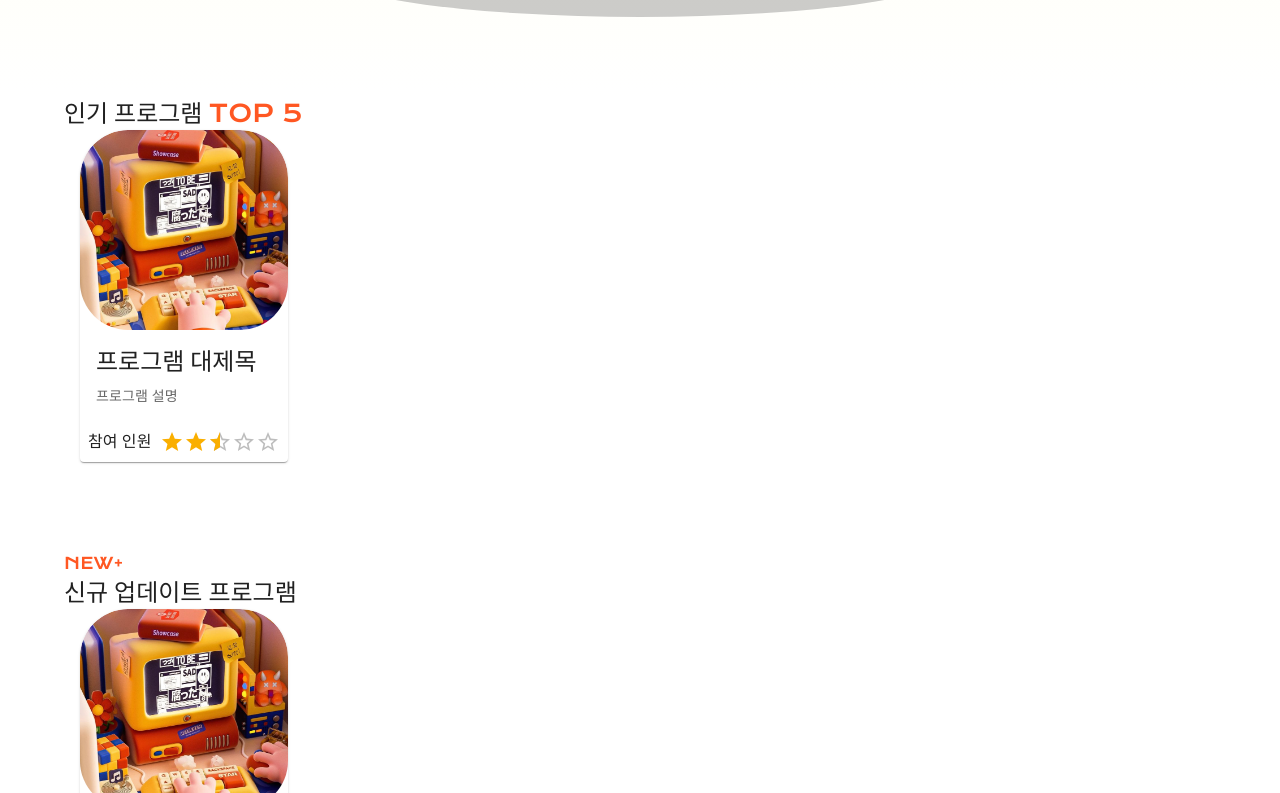
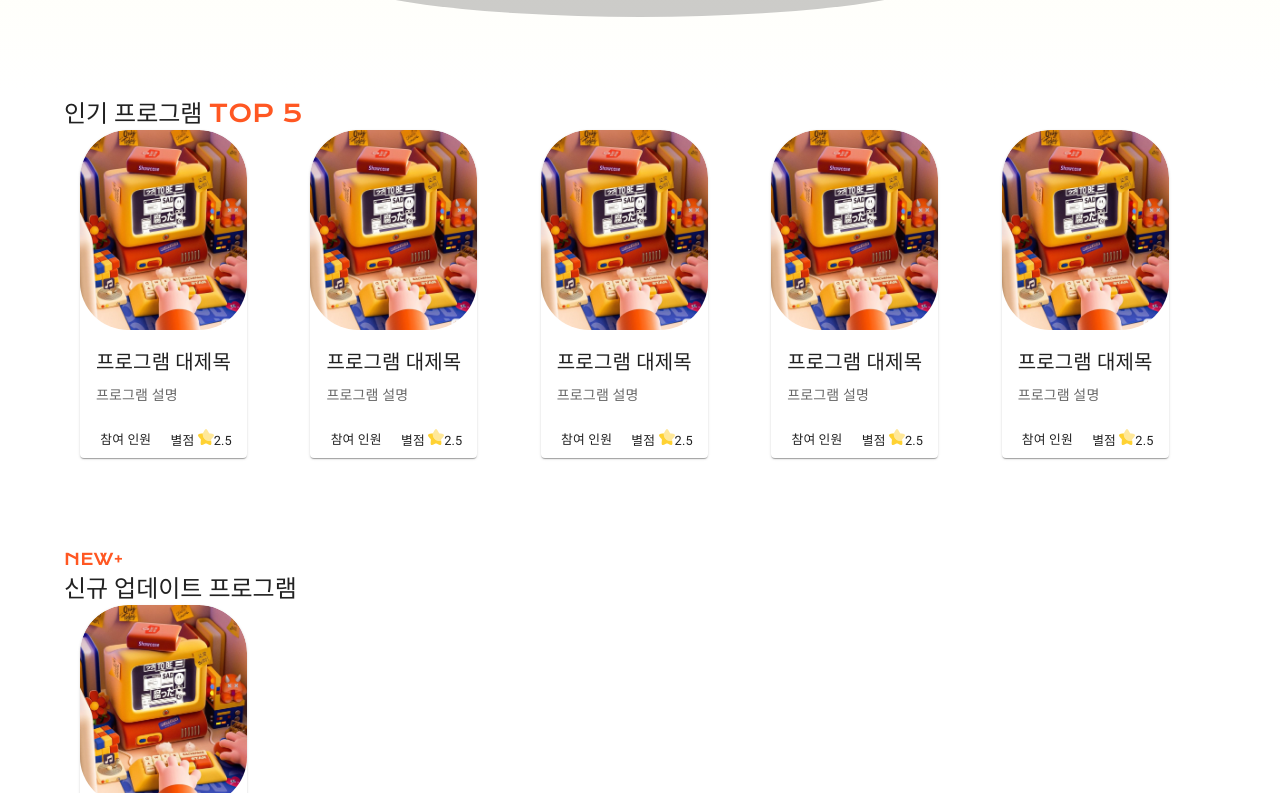
Before and after one commit to No-Devides-Found/digiteo-frontend, a React (Create React App) app: page / in a window 1280 px wide. Shown: the part 827-1620 px from the top of the page. Built offline with nearby package versions, Linux system fonts and the light colour scheme.

Commit message:
참여인원, 별점 수정

```diff
--- a/src/App.js
+++ b/src/App.js
@@ -13,11 +13,6 @@ function App() {
         <Link to="/signin">로그인</Link>
         <Link to="/signup">회원가입</Link>
       </nav>
-      {/* <Program img="/asset/thumbnail.jpg"
-      alt="썸네일설명"
-      title="프로그램 대제목"
-      button1="참여인원"
-      button2="별점" /> */}
 
 
       <Routes>
--- a/src/components/Program/Program.jsx
+++ b/src/components/Program/Program.jsx
@@ -2,10 +2,7 @@ import * as React from 'react';
 import Card from '@mui/material/Card';
 import CardContent from '@mui/material/CardContent';
 import CardMedia from '@mui/material/CardMedia';
-import { Typography,  CardActionArea, CardActions } from '@mui/material';
-import Rating from '@mui/material/Rating';
-import Stack from '@mui/material/Stack';
-
+import { Grid, Typography,  CardActionArea, CardActions } from '@mui/material';
 import { styled } from "@mui/material/styles";
 
 
@@ -15,13 +12,24 @@ const StyledCard = styled(Card)({
   display: "inline-block",
   borderTopLeftRadius: "3rem",
   borderTopRightRadius: "3rem",
+})
+//썸네일 이미지
+const StyledCardMedia  = styled(CardMedia)({
+  borderRadius: "3rem",
+  backgroundColor: "red",  //썸네일 이미지 없으면 해당 색상이 보임
+})
 
+//하단 정보
+
+const StyledGrid = styled(Grid)({
+  fontSize:"0.8rem",
+  verticalAlign: "middle",
+  alignItems: "center",
+  textAlign: "center",
 
 })
 
-const StyledCardMedia  = styled(CardMedia)({
-  borderRadius: "3rem",
-})
+
 
 function Program(props) {
   return (
@@ -30,13 +38,11 @@ function Program(props) {
               <StyledCardMedia
                   component="img"
                   height="200"
-
                   image={props.image}
                   alt={props.alt}
                 />
             <CardContent>
-              <Typography gutterBottom variant="h5" component="div">
-
+              <Typography gutterBottom variant="h6" component="div">
                 {props.title}
               </Typography>
               <Typography variant="body2" color="text.secondary">
@@ -45,12 +51,22 @@ function Program(props) {
             </CardContent>
           </CardActionArea>
           <CardActions>
-            <Typography>
-              {props.participants}
-            </Typography>
-            <Stack spacing={1}>
-              <Rating name="half-rating-read" defaultValue={props.rating} precision={0.5} readOnly />
-            </Stack>
+            <StyledGrid container>
+              <StyledGrid item xs>
+                 {props.participants}
+              </StyledGrid>
+              <StyledGrid item xs>
+                별점{" "}
+                <svg width="1rem" height="1rem" viewBox="0 0 15 15" fill="none" xmlns="http://www.w3.org/2000/svg">
+                  <path d="M12.3625 11.0752C11.3374 11.3213 10.2672 11.3094 9.24783 11.0405C8.22844 10.7715 7.29166 10.254 6.52137 9.53419C5.75108 8.81437 5.17134 7.91476 4.83406 6.91591C4.49677 5.91706 4.41248 4.85015 4.58872 3.81073C4.56192 3.83662 4.53362 3.86091 4.50397 3.88348C4.29397 4.04323 4.03146 4.10248 3.50646 4.22098L3.0302 4.32898C1.18519 4.74672 0.262679 4.95522 0.0429266 5.66097C-0.176075 6.36597 0.452431 7.10171 1.71019 8.57245L2.0357 8.9527C2.3927 9.37045 2.57195 9.5797 2.6522 9.8377C2.73245 10.0964 2.70545 10.3754 2.65145 10.9327L2.60195 11.4404C2.4122 13.4032 2.31695 14.3842 2.89145 14.8199C3.46596 15.2564 4.32997 14.8589 6.05648 14.0632L6.50424 13.8577C6.99474 13.6312 7.23999 13.5187 7.50025 13.5187C7.7605 13.5187 8.00575 13.6312 8.49701 13.8577L8.94326 14.0632C10.6705 14.8582 11.5345 15.2557 12.1083 14.8207C12.6835 14.3842 12.5883 13.4032 12.3985 11.4404L12.3625 11.0752Z" fill="#FFD233"/>
+                  <path opacity="0.5" d="M5.36502 2.55599L5.11902 2.99698C4.84902 3.48148 4.71402 3.72373 4.50401 3.88348C4.53401 3.86098 4.56176 3.83698 4.58876 3.81073C4.41248 4.85023 4.49677 5.91722 4.83409 6.91615C5.17141 7.91508 5.75122 8.81474 6.52161 9.53458C7.29199 10.2544 8.22889 10.7719 9.24838 11.0408C10.2679 11.3097 11.3382 11.3215 12.3633 11.0752L12.3483 10.9327C12.2951 10.3754 12.2681 10.0964 12.3483 9.8377C12.4286 9.5797 12.6071 9.37045 12.9648 8.9527L13.2903 8.57245C14.5481 7.10246 15.1766 6.36671 14.9569 5.66097C14.7379 4.95522 13.8153 4.74597 11.9703 4.32898L11.4933 4.22098C10.9691 4.10248 10.7066 4.04323 10.4958 3.88348C10.2858 3.72373 10.1508 3.48148 9.88081 2.99698L9.63556 2.55599C8.6853 0.851995 8.21055 0 7.50029 0C6.79003 0 6.31528 0.851995 5.36502 2.55599Z" fill="#FFD233"/>
+                </svg>
+                {props.rating}
+              </StyledGrid>
+            </StyledGrid>
+
+
+
           </CardActions>
         </StyledCard>
 
--- a/src/pages/Home/Home.jsx
+++ b/src/pages/Home/Home.jsx
@@ -39,9 +39,22 @@ function Home() {
           >
             TOP 5
           </Typography>
-
-          <Grid>
-            <Program {...programProps}/>
+          <Grid container>
+            <Grid item xs>
+              <Program {...programProps}/>
+            </Grid>
+            <Grid item xs>
+              <Program {...programProps}/>
+            </Grid>
+            <Grid item xs>
+              <Program {...programProps}/>
+            </Grid>
+            <Grid item xs>
+              <Program {...programProps}/>
+            </Grid>
+            <Grid item xs>
+              <Program {...programProps}/>
+            </Grid>
           </Grid>
 
         </Box>
```
